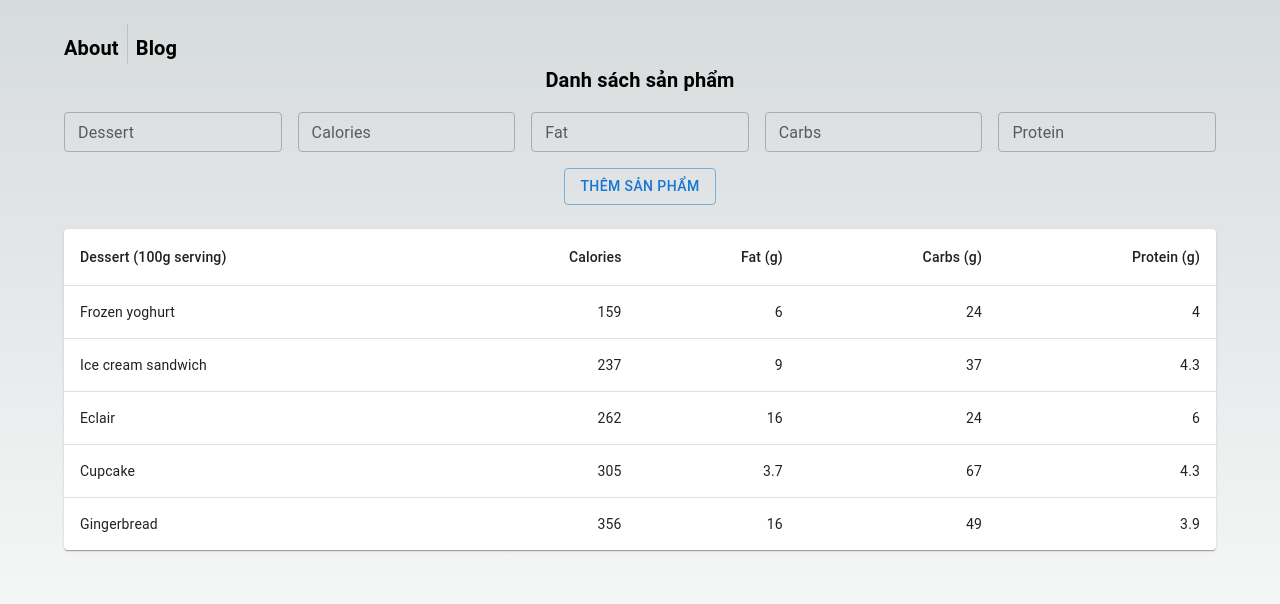
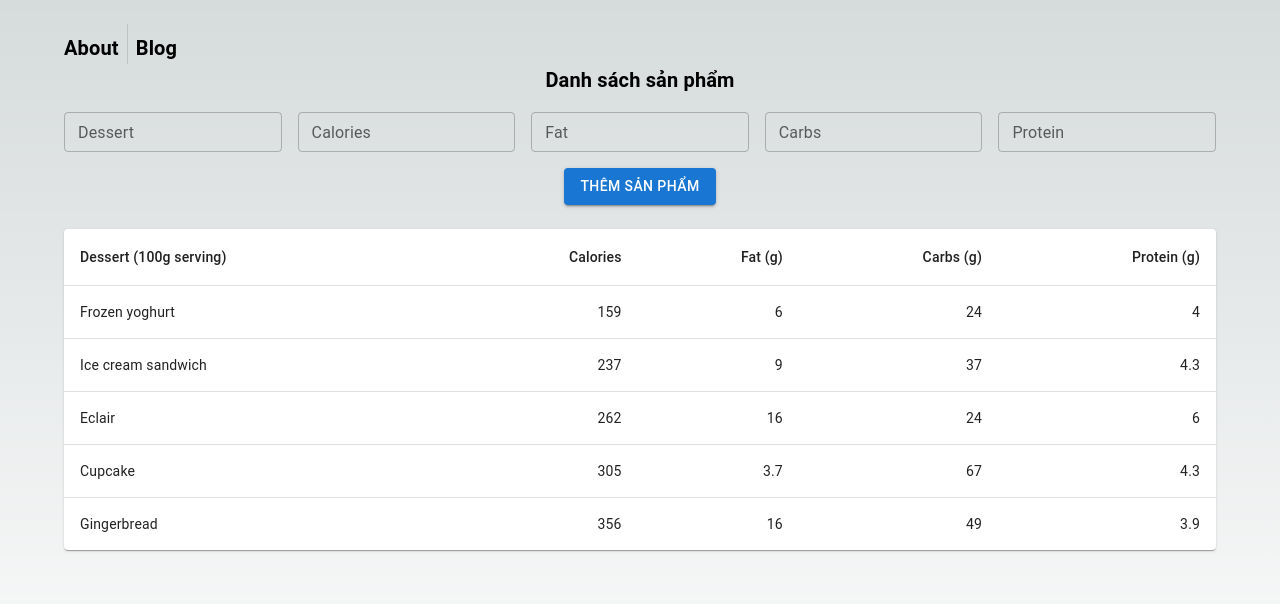
Before and after one commit to kimchainhee/NextJSYarn, a Next.js app: page / in a window 1280 px wide. Shown: the top 604 px of the page. Built offline with nearby package versions, Linux system fonts and the light colour scheme.

Commit message:
[Update] Learn NextJS 17/05

```diff
--- a/src/app/page.js
+++ b/src/app/page.js
@@ -73,7 +73,7 @@ export default function Home() {
           </Grid>
           <Grid item xs={12}>
             <Box align="center">
-              <Button variant="outlined" component={Link} href="/">
+              <Button variant="contained" component={Link} href="/">
                 Thêm sản phẩm
               </Button>
             </Box>
```
